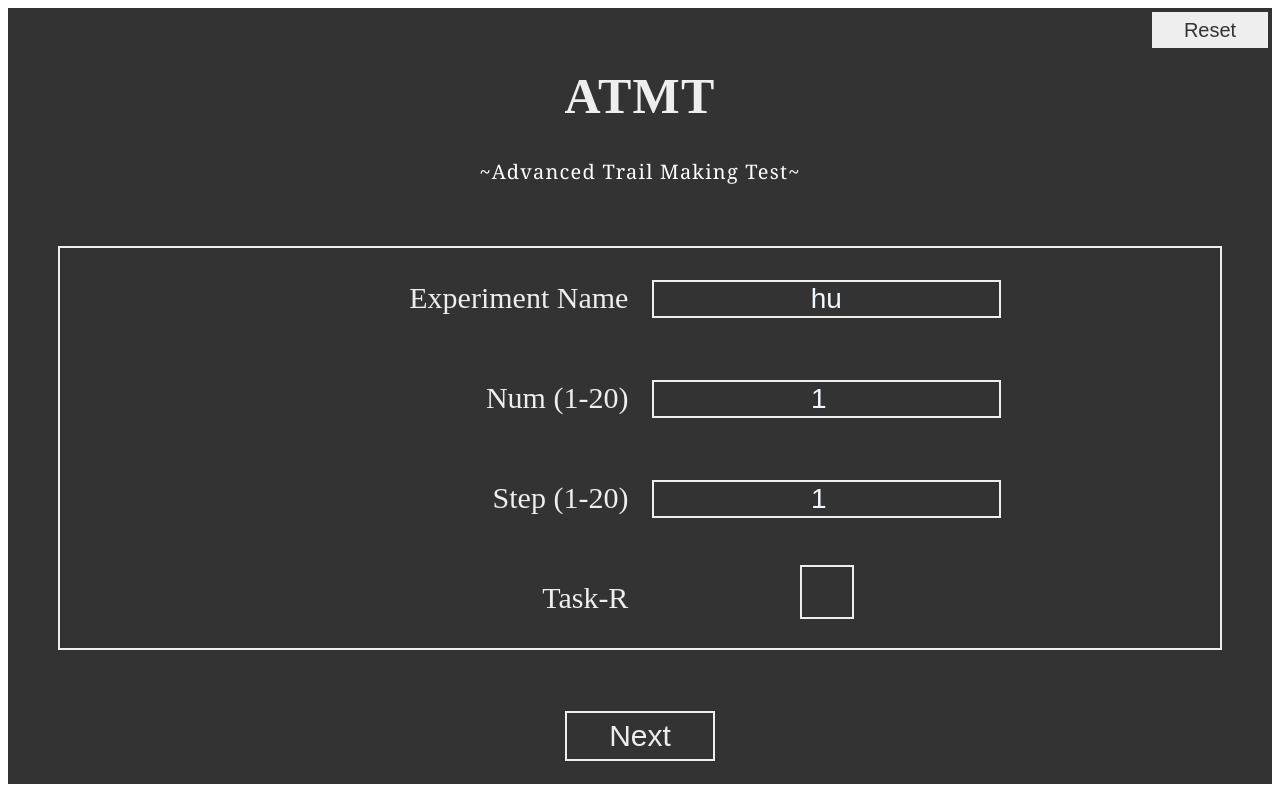
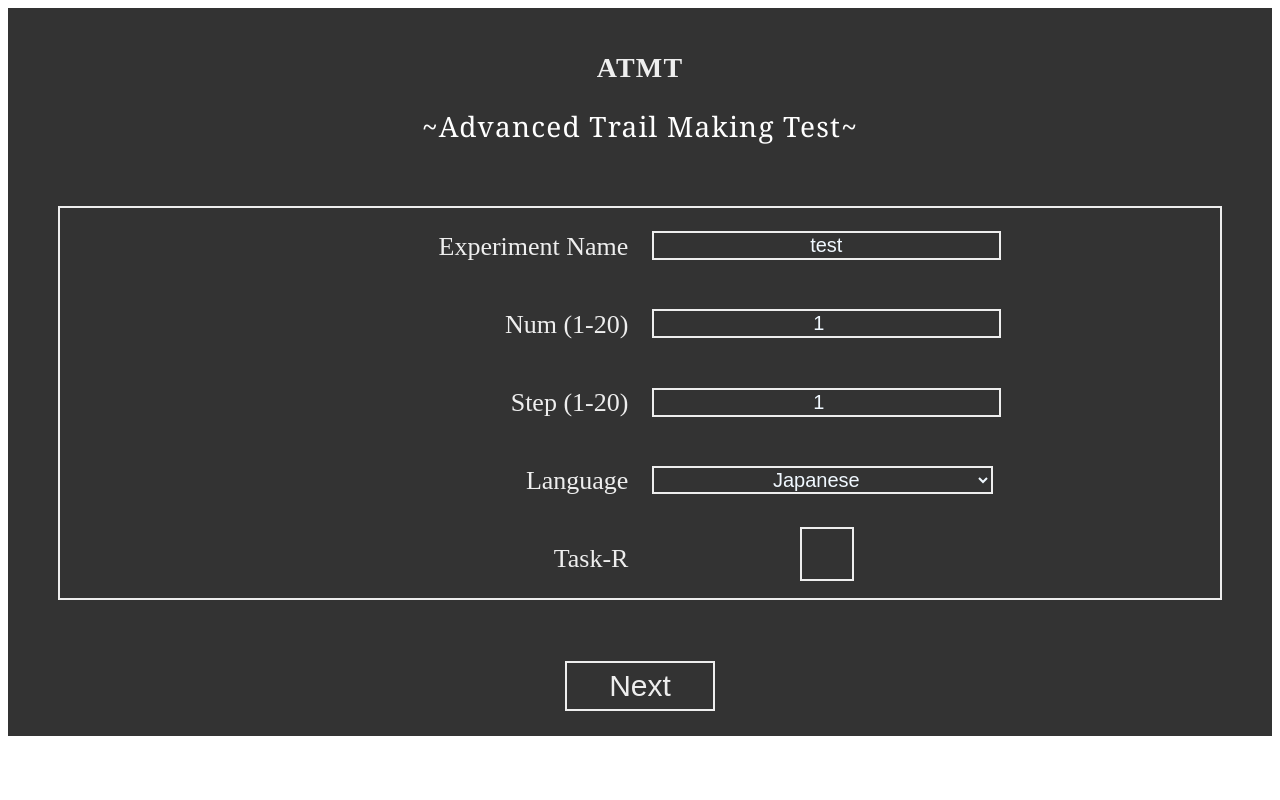
Before and after one commit to huxianyin/ATMT_Web, a React (Create React App) app: page / in a window 1280 px wide. Built offline with nearby package versions, Linux system fonts and the light colour scheme.

Commit message:
make language user parameter

```diff
--- a/package.json
+++ b/package.json
@@ -43,9 +43,6 @@
     },
     "devDependencies": {
         "gh-pages": "^4.0.0"
-    },
-    "engines": {
-        "node": "15.x",
-        "npm": "7.x"
     }
+
 }
--- a/src/App.js
+++ b/src/App.js
@@ -5,16 +5,15 @@ import TaskPage from './components/TaskPage';
 import Report from './components/Report'
 import { BrowserRouter, Routes, Route } from 'react-router-dom';
 
-const save_dir = "../results/";
 const trial_num = 1;
 const trial_step = 1;
-const lang = "en";
 
 const defaultSettings = {
     num: 1,
     step: 1,
     task_r: false,
-    exp_name: 'hu'
+    exp_name: 'test',
+    'lang': "jp"
 }
 
 
@@ -27,7 +26,8 @@ class App extends Component {
                 num: defaultSettings.num,
                 step: defaultSettings.step,
                 task_r: defaultSettings.task_r,
-                exp_name: defaultSettings.exp_name
+                exp_name: defaultSettings.exp_name,
+                lang: defaultSettings.lang
             },
             results: Array(),
         };
@@ -43,11 +43,12 @@ class App extends Component {
 
     handleParameterChange(name, v) {
         const setting = this.state.setting;
-        if (name === "task_r" || name === "exp_name") {
+        if (name === "task_r" || name === "exp_name" || name === "lang") {
             setting[name] = v;
         } else {
             setting[name] = parseFloat(v);
         }
+        console.log(this.state.setting);
     }
 
 
@@ -65,7 +66,7 @@ class App extends Component {
             step = { this.state.setting.step }
             trial_num = { trial_num }
             trial_step = { trial_step }
-            lang = { lang }
+            lang = { this.state.setting.lang }
             task_r = { this.state.setting.task_r }
             onUpdateResult = { this.onUpdateResult.bind(this) }
             />
@@ -92,40 +93,24 @@ class App extends Component {
         const ReportPage = (props) => {
             return ( < Report data = { this.state.results }
                 setting = { this.state.setting }
-                save_dir = { save_dir }
                 nextPhase = "/" /
                 >
             );
         }
 
-        return ( <
-            div >
-            <
-            BrowserRouter basename = '/' >
-            <
-            Routes >
-            <
-            Route exact path = "/"
-            element = { < MySettingPage / > }
-            />  <
-            Route path = '/trialA'
-            element = { < TrailAPage / > }
-            />  <
-            Route path = '/partA'
-            element = { < PartAPage / > }
-            />  <
-            Route path = '/trialB'
-            element = { < TrailBPage / > }
-            />  <
-            Route path = '/partB'
-            element = { < PartBPage / > }
-            />  <
-            Route path = '/report'
-            element = { < ReportPage / > }
-            />  < /
-            Routes > <
-            /BrowserRouter> < /
-            div >
+        return (
+        <div >
+            <BrowserRouter basename = '/' >
+                <Routes >
+                    <Route exact path = "/" element = { < MySettingPage / > }/>
+                    <Route path = '/trialA' element = { < TrailAPage / > }/>
+                    <Route path = '/partA' element = { < PartAPage / > }/>
+                    <Route path = '/trialB' element = { < TrailBPage / > }/>
+                    <Route path = '/partB' element = { < PartBPage / > }/>
+                    <Route path = '/report' element = { < ReportPage / > }/>
+                </Routes>
+            </BrowserRouter>
+        </div>
         );
     }
 }
--- a/src/components/Setting.js
+++ b/src/components/Setting.js
@@ -12,7 +12,6 @@ const Setting = (props) => {
     return (
       <div className="Setting">
         <header>
-        <button className="reset-btn" onClick={()=>{props.Reset();}}>Reset</button>
           <h1 className="h1-text">ATMT</h1>
           <h2 className="h1-text">~Advanced Trail Making Test~</h2>
         </header>
@@ -23,6 +22,7 @@ const Setting = (props) => {
             <div className="param-label">{"Experiment Name"}</div>
             <div className="param-label">{"Num "+"("+min_num+"-"+max_num+")"}</div>
             <div className="param-label">{"Step "+"("+min_step+"-"+max_step+")"}</div>
+            <div className="param-label">Language</div>
             <div className="param-label">Task-R</div>
           </div>
 
@@ -56,6 +56,17 @@ const Setting = (props) => {
               </div>
 
               <div className="param-input">
+                  <select className="input-area" defaultValue={props.lang} onChange={
+                    (v) =>{
+                      props.handleParamChange("lang",
+                      v.target.value==="English"?"en":"jp");
+                    }}>
+                      <option>Japanese</option>
+                      <option>English</option>
+                    </select>
+              </div>
+
+              <div className="param-input">
                 <label className="myCheckbox">
                     <input type="checkbox" defaultChecked={props.task_r} onChange={
                       (v) =>{
@@ -64,6 +75,7 @@ const Setting = (props) => {
                     <span className="checkmark"></span>
                 </label>
               </div>
+
           </div>
         </div>
         <button className="my-btn" >
--- a/src/components/TaskPage.js
+++ b/src/components/TaskPage.js
@@ -1,6 +1,7 @@
 import React from 'react';
 import TrailMakingTest from './TrailMakingTest'
 import '../css/tmtStyle.css';
+import {Link} from 'react-router-dom'
 
 const RULE_TEXT={
   "trialA":<p>今から，検査Aのための練習をします。画面に書かれている数字の<span>『1－2－3』</span>というような順番にできるだけ早く押してください。練習の成績は最後の成績に記入しません。練習は終わったら、本番の課題に進めます。</p>,
@@ -32,7 +33,9 @@ const TaskPage = (props) => {
 
     return (
       <div className="container">
-          <button className="reset-btn" onClick={()=>{props.Reset();}}>Reset</button>
+          <button className="reset-btn" onClick={()=>{props.Reset();}}>
+            <Link to = "/">Reset</Link>
+          </button>
           <h3>{ title } </h3>
           <div className="container">
             <div className="box26">
--- a/src/css/Setting.css
+++ b/src/css/Setting.css
@@ -2,7 +2,11 @@
     padding: 2% 2% 2% 2%;
     text-align: center;
     background-color: #333333;
-    height: 725px;
+    height: 100%;
+}
+
+.h1-text {
+    font-size: 28px;
 }
 
 .reset-btn {
@@ -37,17 +41,16 @@
 
 .param-label {
     position: relative;
-    font-size: 30px;
+    font-size: 26px;
     color: #eeeeee;
     text-align: right;
-    line-height: 100px;
+    line-height: 300%;
     margin-right: 2%;
 }
 
 .param-input {
     text-align: left;
-    line-height: 100px;
-    font-size: 30px;
+    line-height: 490%;
     color: #eeeeee;
     margin-left: 2%;
 }
@@ -56,7 +59,7 @@
     color: aliceblue;
     border: 2px solid #eeeeee;
     background-color: #333333;
-    font-size: 28px;
+    font-size: 20px;
     width: 60%;
     height: 100%;
     text-align: center;
@@ -73,7 +76,7 @@
     -ms-user-select: none;
     user-select: none;
     margin-left: 26%;
-    margin-top: 3%;
+    margin-bottom: 1%;
 }
 
 
--- a/src/css/tmtStyle.css
+++ b/src/css/tmtStyle.css
@@ -55,6 +55,15 @@ h3 {
     background-color: #333;
     color: #eeeeee !important;
     text-shadow: ntwo;
+}
+
+.reset-btn a {
+    text-decoration: none;
+    color: #333;
+}
+
+.reset-btn a:hover {
+    color: #eee !important;
 }
 
 .startPannel {
```
Also changed, not shown: 1 other file (tests, documents, lock files or other folders).
